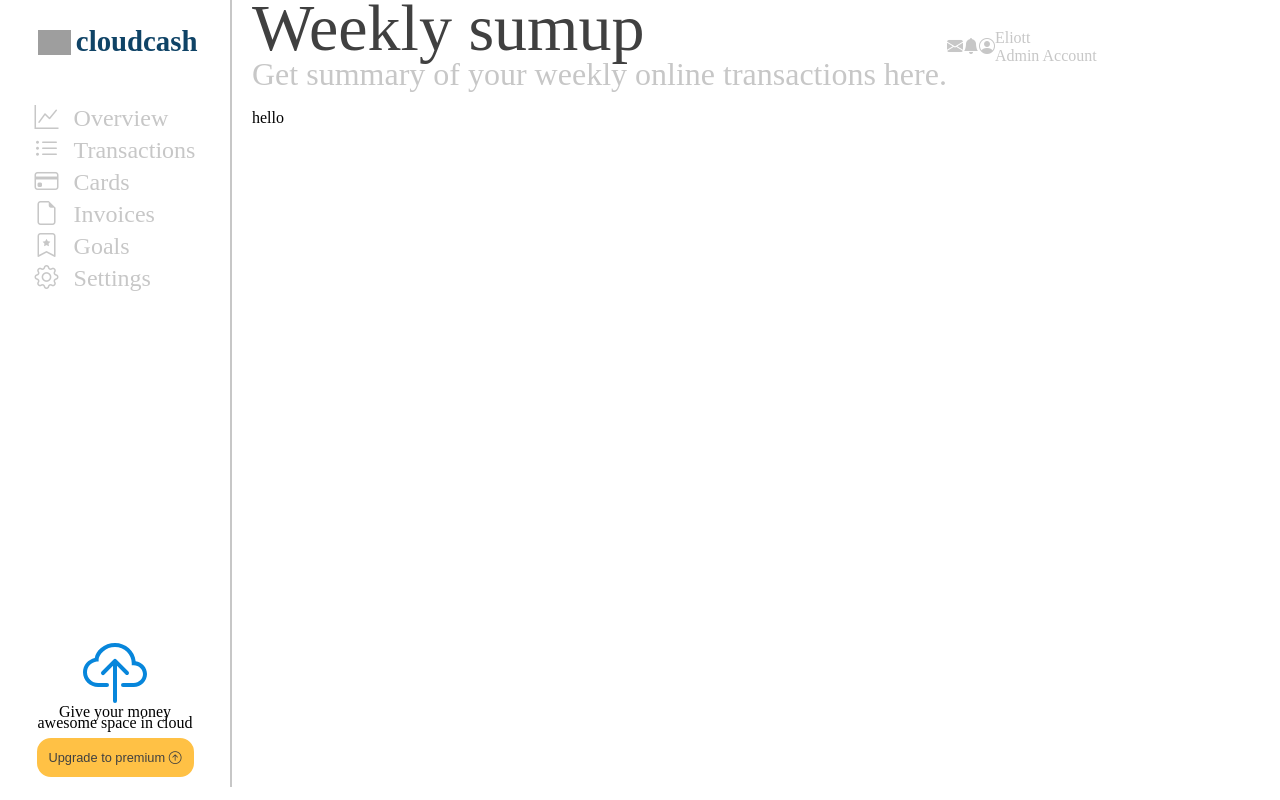
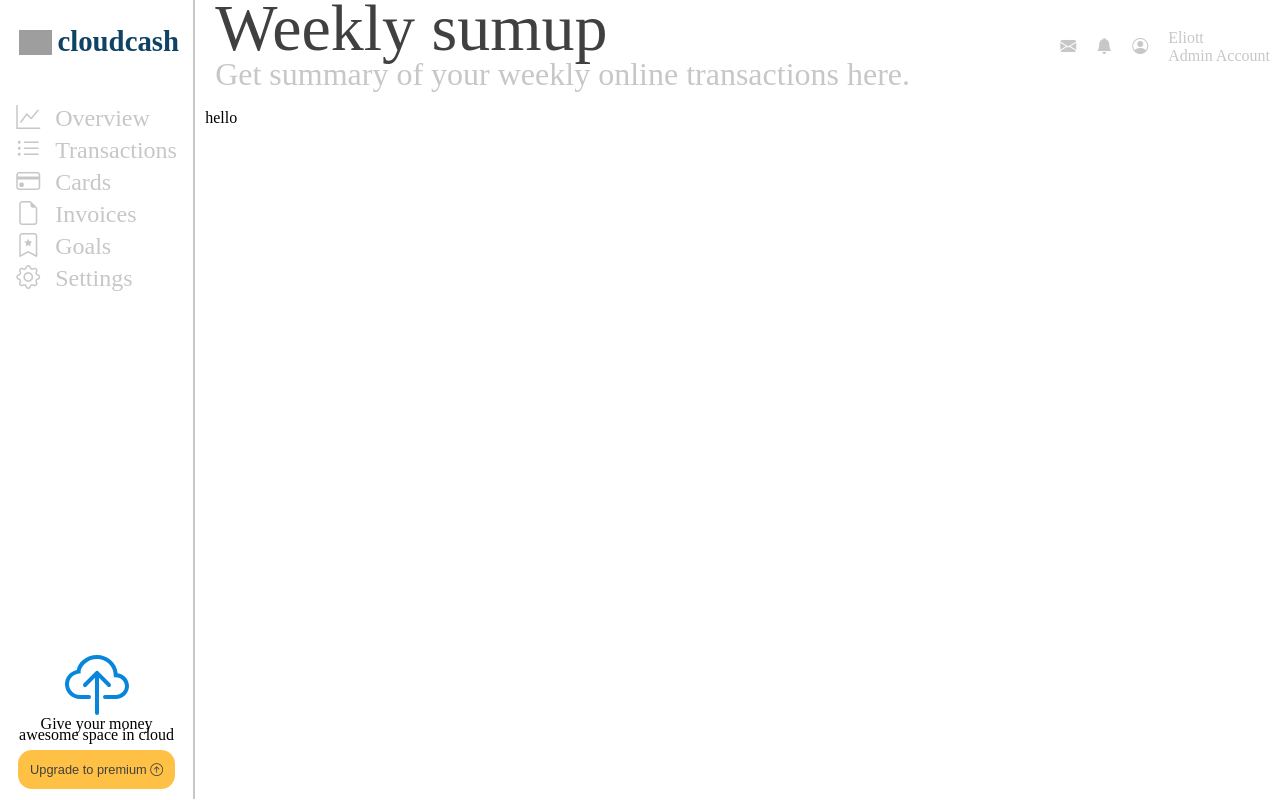
Before and after one commit to eliott11/trainingvue, a Vue app: page / in a window 1280 px wide. Built offline with nearby package versions, Linux system fonts and the light colour scheme; grey boxes are pictures that could not be loaded; a web font is replaced by a local one.

Commit message:
fix width + padding content
fix width + padding content

```diff
--- a/src/components/Content.vue
+++ b/src/components/Content.vue
@@ -1,5 +1,5 @@
 <template>
-  <div>
+  <div class="content">
     <Header />
     <Cards />
     <TransactionHistory />
@@ -36,9 +36,9 @@ export default {
     display: flex;
     float: right;
   }
-  div {
-    align-items: flex-start;
+  .content {
+    width: 100%;
     flex-direction: column;
-    margin-left: 10px;
+    padding-left: 10px;
   }
 </style>
--- a/src/components/Header.vue
+++ b/src/components/Header.vue
@@ -5,7 +5,7 @@
       <h6>Get summary of your weekly online transactions here.</h6>
     </div>
     <div class="headMenu">
-      <i class="bi bi-envelope-fill"></i>
+      <i class="bi bi-envelope-fill" fill="#0786db"></i>
       <i class="bi bi-bell-fill"></i>
       <i class="bi bi-person-circle"></i>
       <div>
@@ -25,10 +25,12 @@ export default {
 
 <!-- Add "scoped" attribute to limit CSS to this component only -->
 <style scoped>
-section {
+.header {
   font-family: "Dongle";
   display: flex;
-  width: auto;
+  align-items: center;
+  position: relative;
+  justify-content: space-between;
   padding: 0 10px;
 }
 h3 {
@@ -45,6 +47,12 @@ h6 {
 h6, div i, div p {
   color: #C7C7C7;
 }
+i .bi-person-circle {
+  color: rgb(19, 171, 241);
+}
+i {
+  margin-right: 20px;
+}
 p {
   margin: 0 auto;
 }
--- a/src/components/Menu.vue
+++ b/src/components/Menu.vue
@@ -1,11 +1,11 @@
 <template>
     <section id="menu">
         <div class="menu__topnav">
-            <div class="menu__topnav__headernav">
-            <div class="menu__topnav__cloudlogo">
+            <div class="headernav">
+            <div class="cloudlogo">
               <img src="../assets/cloudlogo.png">
             </div>
-            <div class="menu__topnav__titlelogo">cloudcash</div>
+            <div class="titlelogo">cloudcash</div>
         </div>
         <ul class="menu__navmenu">
             <li><i class="bi bi-graph-up"></i><a href="">Overview</a></li>
@@ -42,7 +42,7 @@ export default {
   justify-content: space-between;
   font-family: "Dongle";
   width: 230px;
-  height: 94vh;
+  height: calc(100vh - 36px);
   padding: 25px 0 10px 0;
   border-right: solid 2px #c7c7c7 ;
 }
@@ -50,25 +50,24 @@ export default {
   display: flex;
   flex-direction: column;
 }
-.menu__topnav__headernav {
+.headernav {
   display: flex;
   justify-content: center;
   margin-bottom: 30px;
 }
-.menu__topnav__cloudlogo {
+.cloudlogo {
   display: flex;
   align-items: center;
   margin: 5px;
 }
-.menu__topnav__titlelogo {
+.titlelogo {
   font-weight: bolder;
   color: #0f4366;
   font-size: 1.8rem;
 }
-.menu__topnav__cloudlogo img {
+.cloudlogo img {
   height: 25px;
   display: flex;
-
 }
 .menu__navmenu {
   color: #C7C7C7;
```
Lines whose indentation alone changed are shown as unchanged.
